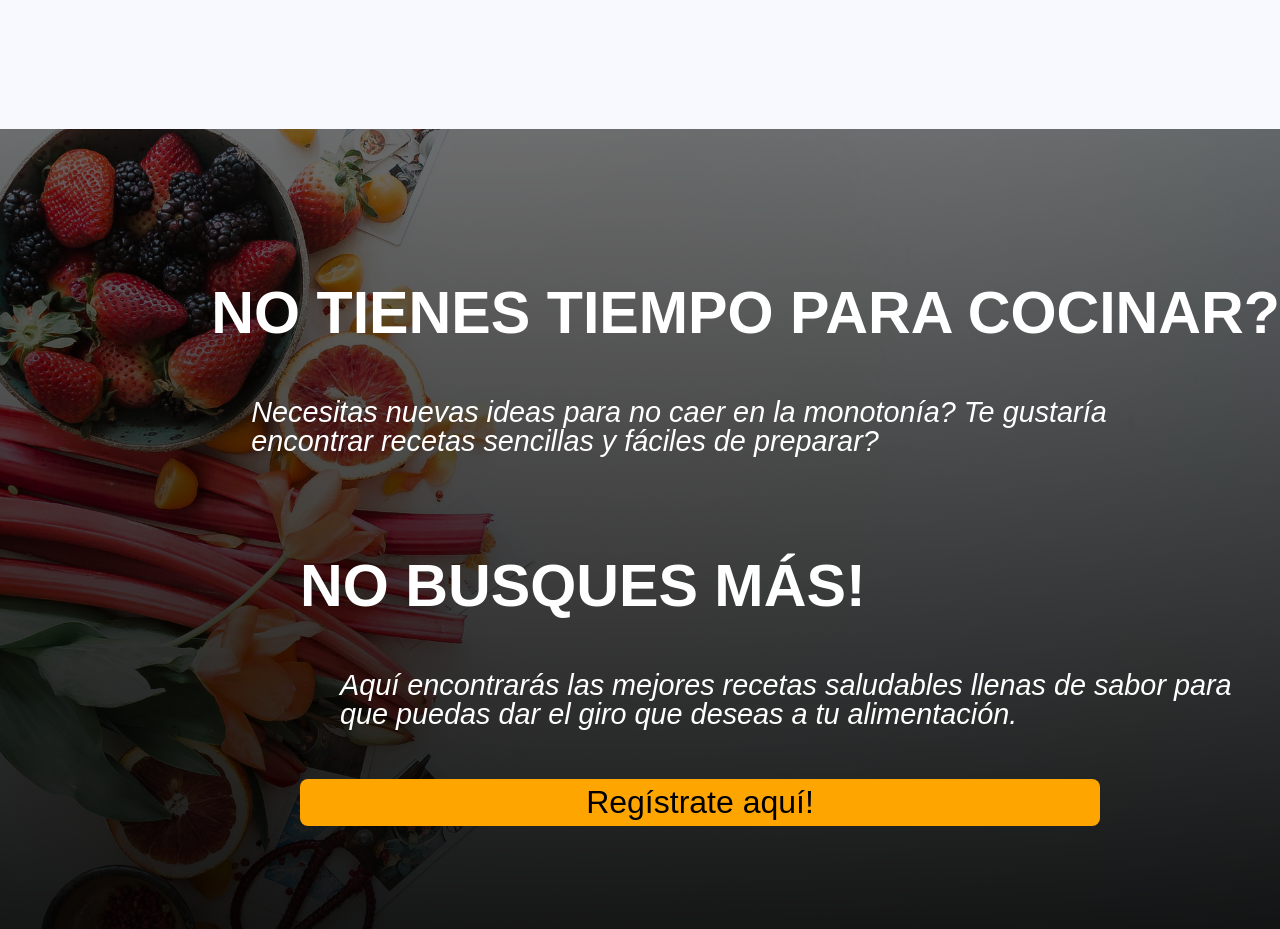
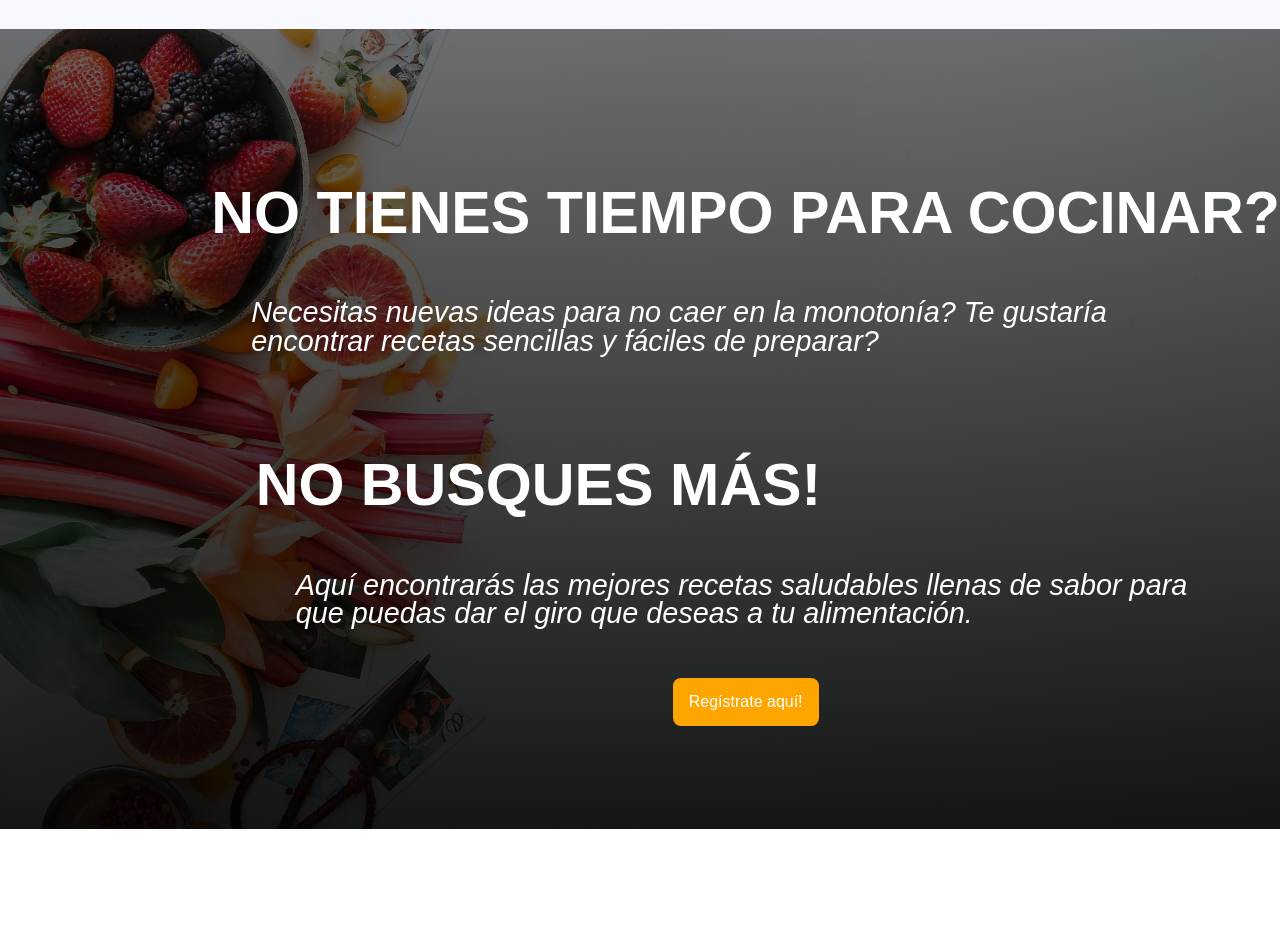
Before and after one commit to FSDSTR1023/rojo-frontend, a React (Vite) app: page / in a window 1280 px wide. Shown: the part 2180-3109 px from the top of the page. After the commit the page ends 3009 px from the top, so only its background shows below. Built offline with nearby package versions, Linux system fonts and the light colour scheme; no server answers; a web font is replaced by a local one.

Commit message:
Home links

```diff
--- a/src/App.jsx
+++ b/src/App.jsx
@@ -22,19 +22,19 @@ function App() {
             <Route path="/" element={<Home />} />
             <Route path="/login" element={<Login />} />
             <Route path="/register" element={<Register />} />
+            <Route
+              path="/recipe/:id"
+              element={
+                <RecipeProvider>
+                  <Recipe />
+                </RecipeProvider>
+              }
+            />
 
             <Route element={<ProtectedRoutes />}>
               <Route path="/explore" element={<Explore />} />
               <Route path="/users" element={<Users />} />
               <Route path="/profile/:id" element={<Profile />} />
-              <Route
-                path="/recipe/:id"
-                element={
-                  <RecipeProvider>
-                    <Recipe />
-                  </RecipeProvider>
-                }
-              />
               <Route path="/recipe/create" element={<CreateRecipe />} />
             </Route>
           </Route>
--- a/src/components/RecipeOpinionsList/RecipeOpinionsList.jsx
+++ b/src/components/RecipeOpinionsList/RecipeOpinionsList.jsx
@@ -1,8 +1,10 @@
 import styles from './RecipeOpinionsList.module.css'
 import Opinion from '../Opinion'
 import { useRecipe } from '../../context/RecipeContext'
+import { useProfile } from '../../context/ProfileContext'
 
 export default function RecipeOpinionsList() {
+  const { profile } = useProfile()
   const { opinions, rating } = useRecipe()
 
   return (
@@ -14,9 +16,11 @@ export default function RecipeOpinionsList() {
             <Opinion {...opinion} />
           </div>
         ))}
-        <div className={styles.bentoElement}>
-          <Opinion isAdd />
-        </div>
+        {profile && (
+          <div className={styles.bentoElement}>
+            <Opinion isAdd />
+          </div>
+        )}
       </div>
     </div>
   )
--- a/src/context/ProfileContext.jsx
+++ b/src/context/ProfileContext.jsx
@@ -105,7 +105,8 @@ export const useProfile = () => {
   const context = useContext(ProfileContext)
 
   if (!context) {
-    throw new Error('useProfile has to be inside ProfileProvider')
+    return {}
+    // throw new Error('useProfile has to be inside ProfileProvider')
   }
 
   return context
--- a/src/pages/Home/Home.jsx
+++ b/src/pages/Home/Home.jsx
@@ -4,9 +4,16 @@ import styles from './Home.module.css'
 import { useState, useEffect } from 'react'
 
 export default function Home() {
-  const [recipes, setRecipes] = useState({})
+  const [recipes, setRecipes] = useState([])
+  const [linkRecipes, setLinkRecipes] = useState([])
   useEffect(() => {
-    getAllRecipes().then((response) => setRecipes(response.data))
+    getAllRecipes().then((response) => {
+      const sortedRecipes = response.data.toSorted(() => 0.5 - Math.random())
+      const selectedRecipes = sortedRecipes.slice(0, 8)
+      const linkedRecipes = sortedRecipes.slice(8, 11)
+      setRecipes(selectedRecipes)
+      setLinkRecipes(linkedRecipes)
+    })
   }, [])
 
   return (
@@ -33,7 +40,7 @@ export default function Home() {
               cenas. Recetas más saludables con alto contenido en fibra y bajas en calorías. Gracias a tu alimentación
               conseguirás sentirte bien por dentro y por fuera.
             </p>
-            <a href="">VER RECETAS</a>
+            <a href={`/recipe/${linkRecipes[0]?._id}`}>VER RECETAS</a>
           </div>
           <div className={styles.caja}>
             <h3>Recetas Energéticas</h3>
@@ -42,7 +49,7 @@ export default function Home() {
               día. Desde batidos revitalizantes hasta ensaladas coloridas, encuentra opciones deliciosas que alimentarán
               tanto tu cuerpo como tu paladar.
             </p>
-            <a href="">VER RECETAS</a>
+            <a href={`/recipe/${linkRecipes[1]?._id}`}>VER RECETAS</a>
           </div>
           <div className={styles.caja}>
             <h3>Recetas Variadas</h3>
@@ -51,15 +58,15 @@ export default function Home() {
               vegetarianas y veganas hasta platos con proteínas magras, encuentra inspiración para diversificar tu
               alimentación sin comprometer ni la salud ni el sabor.
             </p>
-            <a href="">VER RECETAS</a>
+            <a href={`/recipe/${linkRecipes[2]?._id}`}>VER RECETAS</a>
           </div>
         </section>
       </div>
       <section id={styles.contenedorRecetas}>
         <h2>ÚLTIMAS RECETAS</h2>
         <div className={styles.contenedorGrid}>
-          {recipes?.length > 0 &&
-            recipes?.slice(0, 8).map((recipe) => (
+          {recipes.length > 0 &&
+            recipes.map((recipe) => (
               <div key={recipe._id} className={styles.item}>
                 <RecipeCard id={recipe._id} recipe={recipe} />
               </div>
@@ -68,8 +75,7 @@ export default function Home() {
       </section>
       <div>
         <section id={styles.ventajas}>
-          {/* <img src={alimentos} alt="" /> */}
-          <div>
+          <div className={styles.ventajasWrapper}>
             <div className={styles.ventajasCaja}>
               <h1>NO TIENES TIEMPO PARA COCINAR?</h1>
               <p>
@@ -77,14 +83,16 @@ export default function Home() {
                 de preparar?
               </p>
             </div>
-          </div>
             <div className={styles.ventajasCaja}>
               <h1>NO BUSQUES MÁS!</h1>
               <p>
                 Aquí encontrarás las mejores recetas saludables llenas de sabor para que puedas dar el giro que deseas a
                 tu alimentación.
               </p>
-            <button>Regístrate aquí!</button>
+            </div>
+            <a className={styles.link} href="/register">
+              Regístrate aquí!
+            </a>
           </div>
         </section>
       </div>
--- a/src/pages/Home/Home.module.css
+++ b/src/pages/Home/Home.module.css
@@ -108,7 +108,6 @@
 }
 
 .caja a {
-  color: var(--clr-primary);
   font-size: 1.6em;
   font-weight: bold;
   padding: 20px;
@@ -127,7 +126,7 @@
   display: grid;
   grid-template-columns: repeat(4, 1fr);
   gap: 1rem;
-  margin: 200px;
+  margin: 100px 200px 200px;
 }
 
 #ventajas {
@@ -143,6 +142,12 @@
   background-size: cover;
   background-position: center center;
   width: 100%;
+}
+
+.ventajasWrapper {
+  display: flex;
+  flex-direction: column;
+  align-items: center;
 }
 
 .ventajasCaja {
@@ -170,3 +175,13 @@
   padding: 5px;
   width: 800px;
 }
+
+.link {
+  border-radius: 0.5rem;
+  background-color: var(--clr-secondary);
+  padding: 1rem;
+  cursor: pointer;
+}
+.link:hover {
+  text-decoration: underline;
+}
```
Lines whose indentation alone changed are shown as unchanged.
